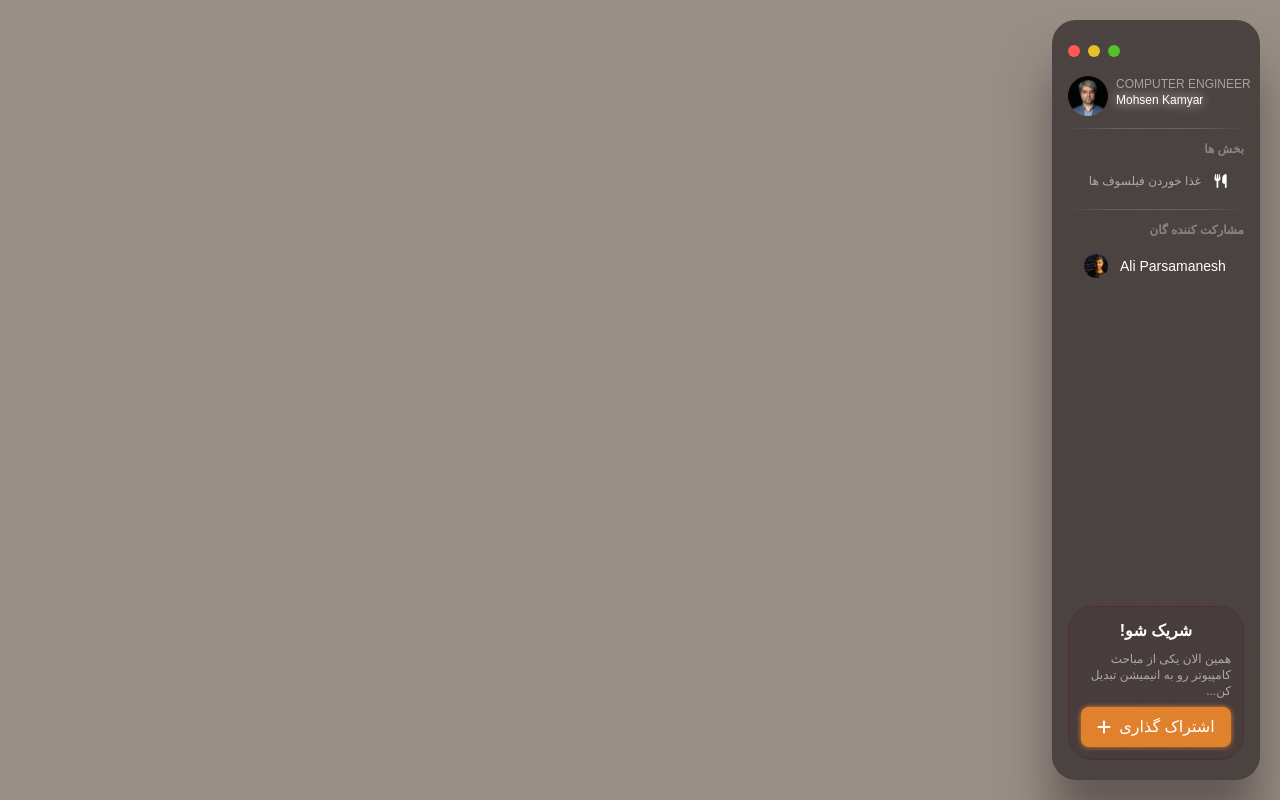
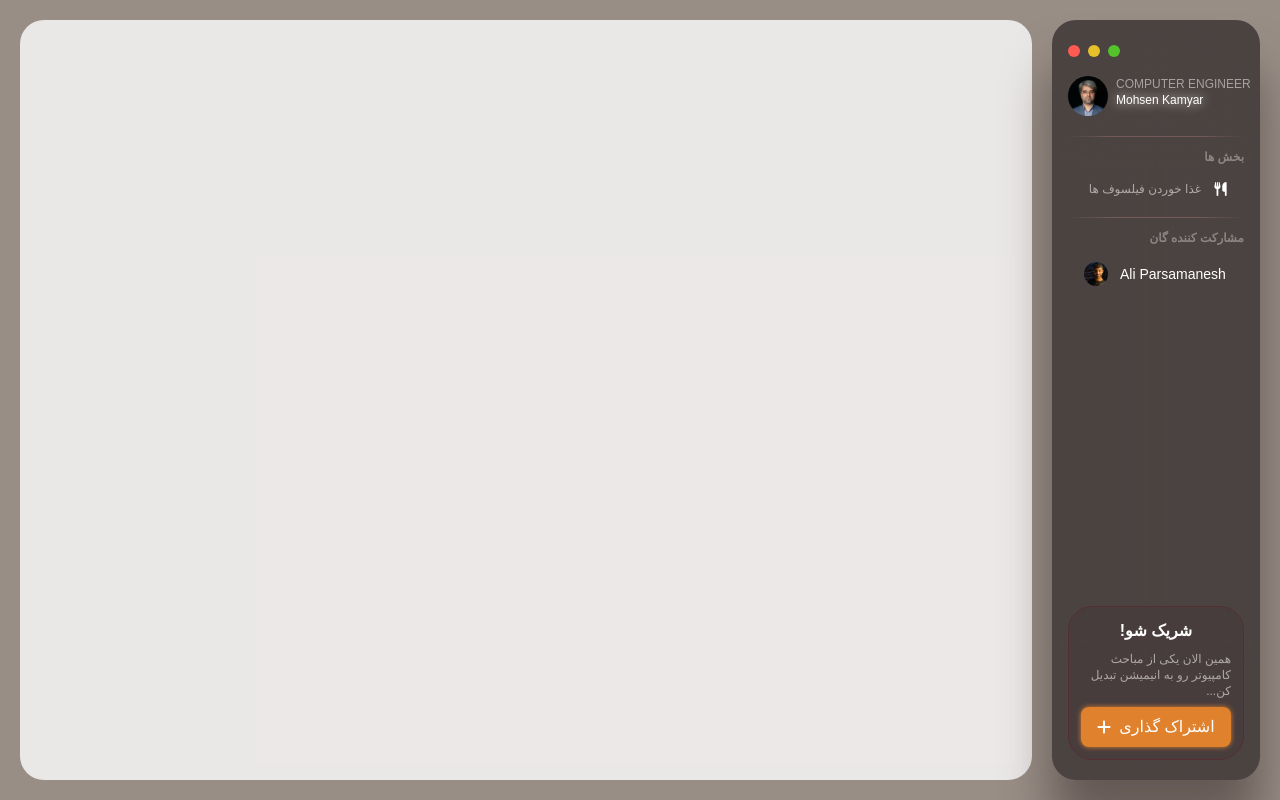
Before and after one commit to alipsm/logic_landscape, a React (Create React App) app: page /dashboard in a window 1280 px wide. Built offline with nearby package versions, Linux system fonts and the light colour scheme.

Commit message:
edit motion

```diff
--- a/src/animations/macController/index.jsx
+++ b/src/animations/macController/index.jsx
@@ -11,7 +11,7 @@ export default function MacControllerAnimation() {
           <motion.div
             initial={{ y: -5, opacity: 0 }}
             animate={{ y: 0, opacity: 1 }}
-            transition={{ duration: 1, delay: i*.2 }}
+            transition={{ duration: .5, delay: (i*.2)+1.2 }}
           >
             <span key={item} className={`${style} ${item}`}></span>
           </motion.div>
--- a/src/components/dashboard/Dashboard.jsx
+++ b/src/components/dashboard/Dashboard.jsx
@@ -1,13 +1,29 @@
 import React from 'react'
 import { Outlet } from 'react-router'
 import SideBar from './sideBar/SideBar'
+import { motion } from 'framer-motion'
+import { useLocation } from 'react-router-dom'
 
 export default function Dashboard({ children }) {
+    const { pathname } = useLocation()
     return (
         <div className='flex justify-between w-full h-full'>
-            <Outlet />
-            <div></div>
-            <SideBar />
+            <motion.div
+                key={pathname}
+                initial={{ x: -20, opacity: [1,0] }}
+                animate={{ x: 0, opacity: [0,1] }}
+                transition={{ duration: 1 , delay:0.2 }}
+                className='relative w-full mr-5 bg-[#ffffffcc] rounded-3xl py-5 px-8'
+            >
+                <Outlet />
+            </motion.div>
+            <motion.div
+                initial={{ x: 20, opacity: 0 }}
+                animate={{ x: 0, opacity: 1 }}
+                transition={{ duration: 1, delay: .6 }}
+            >
+                <SideBar />
+            </motion.div>
         </div>
     )
 }
--- a/src/utils/graphics/hr/Hr.jsx
+++ b/src/utils/graphics/hr/Hr.jsx
@@ -2,7 +2,7 @@ import React from 'react'
 import "./index.css"
 export default function Hr() {
   return (
-    <div className='hr_unique_styles h-[1px] w-full'>
+    <div className='hr_unique_styles h-[1px] w-full my-2'>
 
     </div>
   )
```
